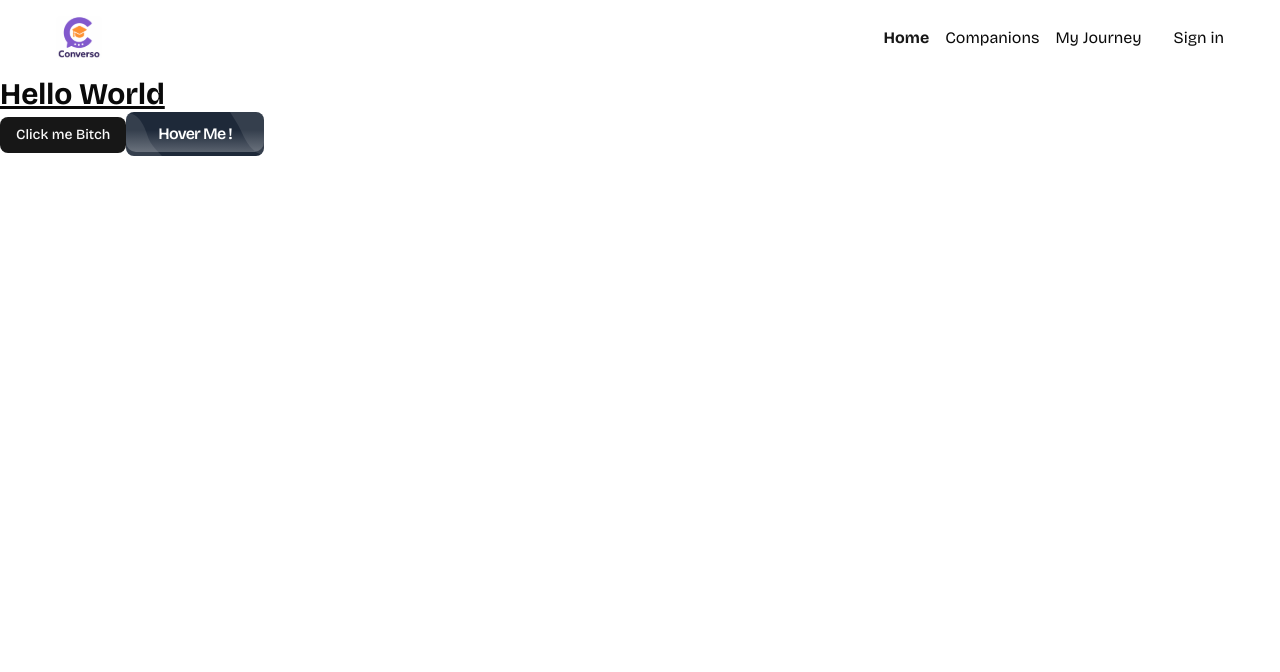
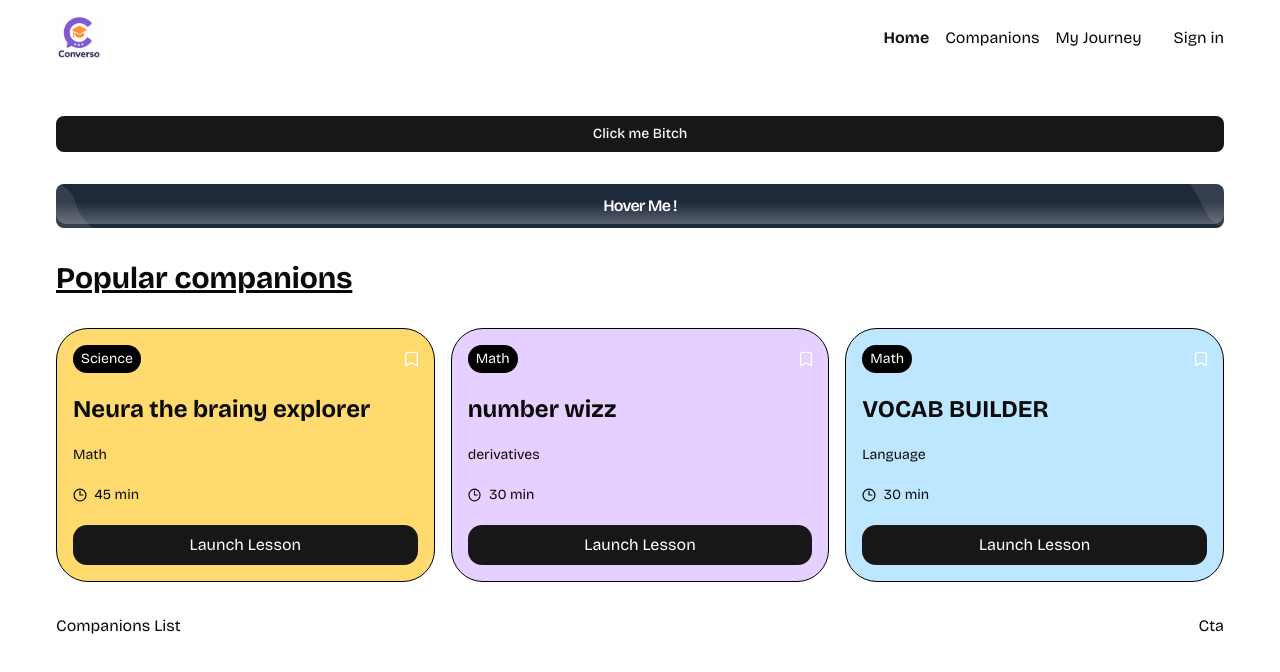
Before and after one commit to UmenSama/SaaS-LMS-Platform, a Next.js app: page / in a window 1280 px wide. Shown: the top 672 px of the page. Built offline with nearby package versions, Linux system fonts and the light colour scheme.

Commit message:
Initialised Companion Card UIs

```diff
--- a/app/page.tsx
+++ b/app/page.tsx
@@ -1,14 +1,51 @@
 import { Button } from '@/components/ui/button'
 import React from 'react'
 import { UniverseButton } from "../components/UniverseButton";
+import CompanionCard from '../components/CompanionCard';
+import CompanionsList from '@/components/CompanionsList';
+import Cta from '@/components/Cta';
 
 const Page = () => {
   return (
-    <div>
-      <h1 className='text-3xl font-bold underline'>Hello World</h1>
+    <main>
       <Button>Click me Bitch</Button>
       <UniverseButton />
-    </div>
+
+      <h1 className='text-3xl font-bold underline'>Popular companions</h1>
+      <section className = "home-section">
+        <CompanionCard //this is passed as props to the CompanionCard component
+          id="123"
+          name = "Neura the brainy explorer"
+          topic="Math"
+          subject="science"
+          duration={45}
+          color = "#ffda6e"
+          />
+
+        <CompanionCard
+          id="245"
+          name = "number wizz"
+          topic="derivatives"
+          subject="math"
+          duration={30}
+          color = "#e5d0ff"
+        />
+        <CompanionCard
+          id="789"
+          name = "VOCAB BUILDER"
+          topic="Language"
+          subject="math"
+          duration={30}
+          color = "#BDE7FF"
+        />
+      </section>
+
+     <section className = "home-section">
+      <CompanionsList/>
+      <Cta/>
+     </section>
+
+    </main>
   )
 }
 
--- /dev/null
+++ b/components/CompanionCard.tsx
@@ -0,0 +1,39 @@
+import Image from "next/image";
+import Link from "next/link";
+
+interface CompanionCardProps {
+  id: string;
+  name: string;
+  topic: string;
+  subject: string;
+  duration: number;
+  color: string;
+}
+
+const CompanionCard = ({id, name, topic, subject, duration, color}:
+  CompanionCardProps ) => { //this is the props that are passed to the CompanionCard component
+  return (
+    <article className="companion-card" style={{backgroundColor: color}}>
+      <div className="flex justify-between items-center">
+        <div className="subject-badge">{subject}</div>
+          <Image src="/icons/bookmark.svg" alt="bookmark"
+          width={12.5} height={15}/>
+      </div>
+
+      <h2 className ="text-2xl font-bold">{name}</h2>
+      <p className="text-sm text-sm">{topic}</p>
+      <div className = "flex items-center gap-2">
+        <Image src="/icons/clock.svg" alt="duration" width={13.5} height={13.5}/>
+        <p className="text-sm">{duration} min</p>
+      </div>
+
+      <Link href={`/companions/${id}`} className = "w-full">
+        <button className="btn-primary w-full justify-center">
+          Launch Lesson
+          </button>
+      </Link>
+    </article>
+  )
+}
+
+export default CompanionCard
--- /dev/null
+++ b/components/CompanionsList.tsx
@@ -0,0 +1,11 @@
+import React from 'react'
+
+const CompanionsList = () => {
+  return (
+    <div>
+      Companions List
+    </div>
+  )
+}
+
+export default CompanionsList
--- /dev/null
+++ b/components/Cta.tsx
@@ -0,0 +1,10 @@
+
+const Cta = () => {
+  return (
+    <div>
+      Cta
+    </div>
+  )
+}
+
+export default Cta
```
